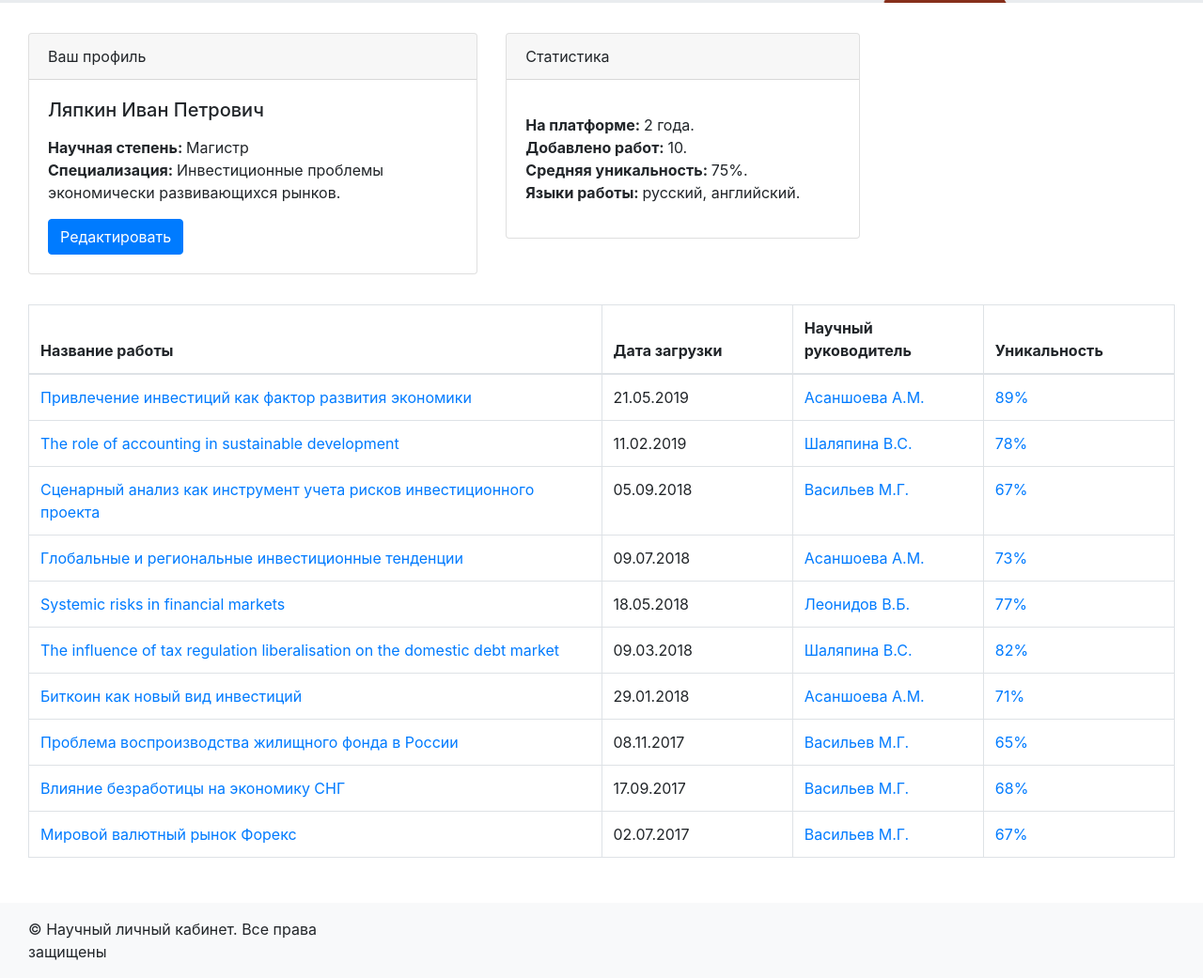
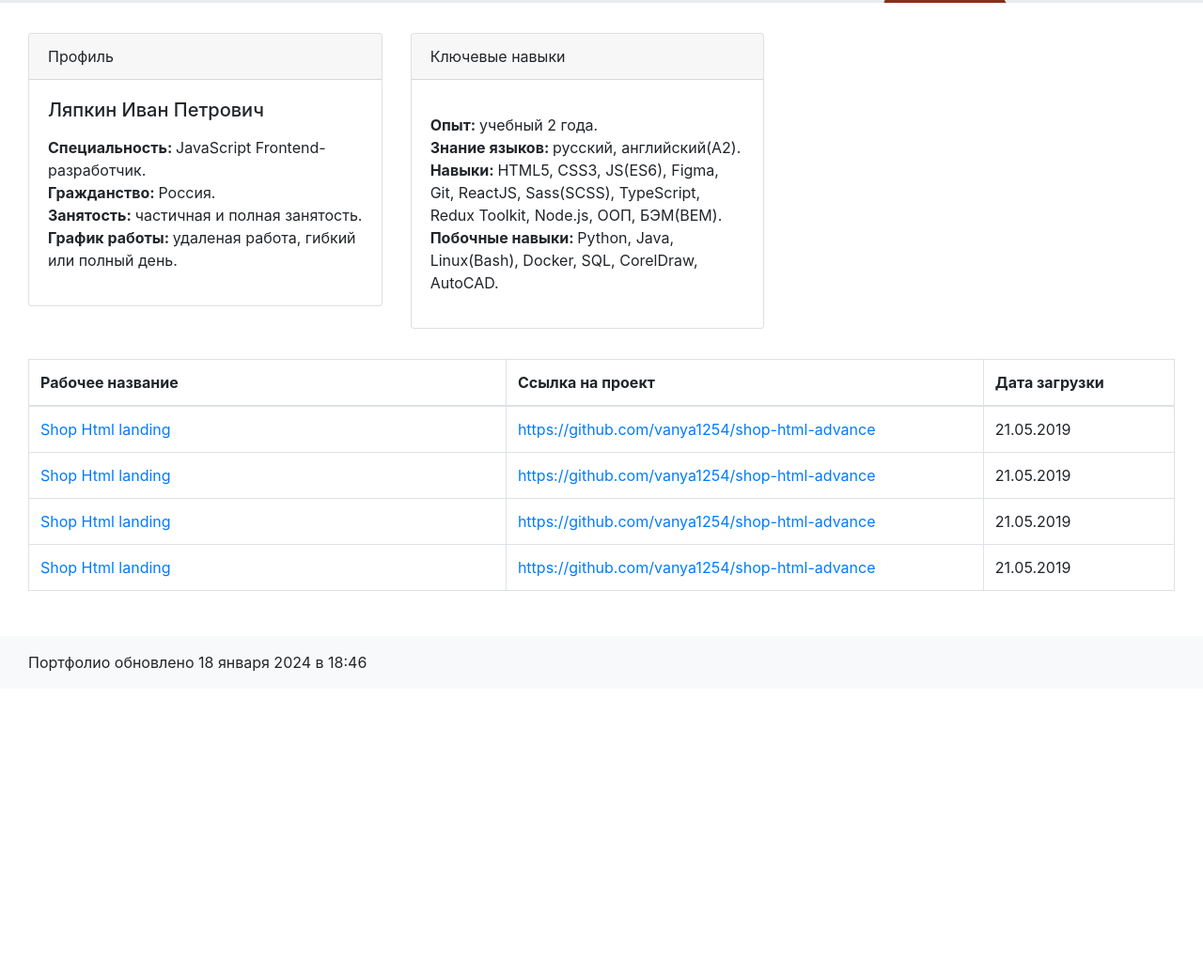
Before and after one commit to vanya1254/pet-project-bootstrap, a plain HTML site: page index.html in a window 1280 px wide. Shown: the part 391-1432 px from the top of the page at 94% size. After the commit the page ends 1124 px from the top, so only its background shows below. Drawn offline with Linux system fonts and the light colour scheme.

Commit message:
change all

```diff
--- a/css/styles.css
+++ b/css/styles.css
@@ -20,6 +20,12 @@ body {
 
 .mt-66 {
   margin-top: 66px !important;
+}
+
+@media (max-width: 424px) {
+  .jumbotron-title {
+    font-size: 3.5rem;
+  }
 }
 
 .area {
--- a/index.html
+++ b/index.html
@@ -40,7 +40,7 @@
       <div class="container-fluid">
         <div class="row ">
           <div class="col-xs-6 col-md-11 col-lg-7">
-            <h1 class="display-3">Портфолио</h1>
+            <h1 class="display-3 jumbotron-title">Портфолио</h1>
             <p class="lead">
               Это место, где собраны мои проекты. Здесь вы можете узнать о моих навыках, и проделанной мной работе,
               также найти мои контакты и связаться.
@@ -65,30 +65,32 @@
 
     <div class="container-fluid">
       <div class="row mb-2 col-xs-6 col-md-12 col-lg-12">
-        <div class="col-xs-6 col-md-7 col-lg-5">
+        <div class="col-lg-6 col-xl-4">
           <div class="card lg-5 mb-4">
-            <div class="card-header">Ваш профиль</div>
+            <div class="card-header">Профиль</div>
             <div class="card-body">
               <h5 class="card-title">Ляпкин Иван Петрович</h5>
               <p class="card-text">
-              <div class="education"><strong>Научная степень: </strong>Магистр</div>
-              <div class="specialization"><strong>Специализация: </strong>Инвестиционные проблемы экономически
-                развивающихся рынков.</div>
+              <div class="education"><strong>Специальность: </strong>JavaScript Frontend-разработчик.</div>
+              <div class=""><strong>Гражданство: </strong>Россия.</div>
+              <div class=""><strong>Занятость: </strong>частичная и полная занятость.</div>
+              <div class=""><strong>График работы: </strong>удаленая работа, гибкий или полный день.</div>
               </p>
-              <a href="#" class="btn btn-primary">Редактировать</a>
             </div>
           </div>
         </div>
 
-        <div class="col-xs-6 col-md-5 col-lg-4">
+        <div class="col-lg-6 col-xl-4">
           <div class="card lg-4 mb-4">
-            <div class="card-header">Статистика</div>
+            <div class="card-header">Ключевые навыки</div>
             <div class="card-body">
-              <p class="card-text ">
-              <div class="on-platform"><strong>На платформе: </strong>2 года.</div>
-              <div class="works"><strong>Добавлено работ: </strong>10.</div>
-              <div class="unic"><strong>Средняя уникальность: </strong>75%.</div>
-              <div class="languages"><strong>Языки работы: </strong>русский, английский.</div>
+              <p class="card-text">
+              <div class="on-platform"><strong>Опыт: </strong>учебный 2 года.</div>
+              <div class="works"><strong>Знание языков: </strong>русский, английский(A2).</div>
+              <div class="unic"><strong>Навыки: </strong>HTML5, CSS3, JS(ES6), Figma, Git, ReactJS, Sass(SCSS),
+                TypeScript, Redux Toolkit, Node.js, ООП, БЭМ(BEM).</div>
+              <div class="languages"><strong>Побочные навыки: </strong>Python, Java, Linux(Bash), Docker, SQL,
+                CorelDraw, AutoCAD.</div>
               </p>
             </div>
           </div>
@@ -101,74 +103,39 @@
           <table class="table table-bordered">
             <thead>
               <tr>
-                <th class="col col-xs-3 col-md-5 col-lg-6" scope="col">Название работы</th>
-                <th class="col col-xs-2 col-md-2 col-lg-2" scope="col">Дата загрузки</th>
-                <th class="col col-xs-2 col-md-3 col-lg-2">Научный руководитель</th>
-                <th class="col col-xs-2 col-md-2 col-lg-2">Уникальность</th>
+                <th class="col col-xs-3 col-md-5 col-lg-5">Рабочее название </th>
+                <th class="col col-xs-2 col-md-2 col-lg-5">Ссылка на проект</th>
+                <th class="col col-xs-2 col-md-3 col-lg-2">Дата загрузки</th>
               </tr>
             </thead>
             <tbody>
               <tr>
-                <td><a class="links" href="1">Привлечение инвестиций как фактор развития экономики</a></td>
+                <td><a class="links" href="https://dulcet-starburst-e54c16.netlify.app/">Shop Html landing</a></td>
+                <td><a class="links"
+                    href="https://github.com/vanya1254/shop-html-advance">https://github.com/vanya1254/shop-html-advance</a>
+                </td>
                 <td>21.05.2019</td>
-                <td><a class="links" href="2">Асаншоева А.М.</a></td>
-                <td><a class="links" href="3">89%</a></td>
               </tr>
               <tr>
-                <td><a class="links" href="1">The role of accounting in sustainable development</a></td>
-                <td>11.02.2019</td>
-                <td><a class="links" href="2">Шаляпина В.С.</a></td>
-                <td><a class="links" href="3">78%</a></td>
+                <td><a class="links" href="https://dulcet-starburst-e54c16.netlify.app/">Shop Html landing</a></td>
+                <td><a class="links"
+                    href="https://github.com/vanya1254/shop-html-advance">https://github.com/vanya1254/shop-html-advance</a>
+                </td>
+                <td>21.05.2019</td>
               </tr>
               <tr>
-                <td><a class="links" href="1">Сценарный анализ как инструмент учета рисков инвестиционного
-                    проекта</a></td>
-                <td>05.09.2018</td>
-                <td><a class="links" href="2">Васильев М.Г.</a></td>
-                <td><a class="links" href="3">67%</a></td>
+                <td><a class="links" href="https://dulcet-starburst-e54c16.netlify.app/">Shop Html landing</a></td>
+                <td><a class="links"
+                    href="https://github.com/vanya1254/shop-html-advance">https://github.com/vanya1254/shop-html-advance</a>
+                </td>
+                <td>21.05.2019</td>
               </tr>
               <tr>
-                <td><a class="links" href="1">Глобальные и региональные инвестиционные тенденции</a></td>
-                <td>09.07.2018</td>
-                <td><a class="links" href="2">Асаншоева А.М.</a></td>
-                <td><a class="links" href="3">73%</a></td>
-              </tr>
-              <tr>
-                <td><a class="links" href="1">Systemic risks in financial markets</a></td>
-                <td>18.05.2018</td>
-                <td><a class="links" href="2">Леонидов В.Б.</a></td>
-                <td><a class="links" href="3">77%</a></td>
-              </tr>
-              <tr>
-                <td><a class="links" href="1">The influence of tax regulation liberalisation on the domestic debt
-                    market</a></td>
-                <td>09.03.2018</td>
-                <td><a class="links" href="2">Шаляпина В.С.</a></td>
-                <td><a class="links" href="3">82%</a></td>
-              </tr>
-              <tr>
-                <td><a class="links" href="1">Биткоин как новый вид инвестиций</a></td>
-                <td>29.01.2018</td>
-                <td><a class="links" href="2">Асаншоева А.М.</a></td>
-                <td><a class="links" href="3">71%</a></td>
-              </tr>
-              <tr>
-                <td><a class="links" href="1">Проблема воспроизводства жилищного фонда в России</a></td>
-                <td>08.11.2017</td>
-                <td><a class="links" href="2">Васильев М.Г.</a></td>
-                <td><a class="links" href="3">65%</a></td>
-              </tr>
-              <tr>
-                <td><a class="links" href="1">Влияние безработицы на экономику СНГ</a></td>
-                <td>17.09.2017</td>
-                <td><a class="links" href="2">Васильев М.Г.</a></td>
-                <td><a class="links" href="3">68%</a></td>
-              </tr>
-              <tr>
-                <td><a class="links" href="1">Мировой валютный рынок Форекс</a></td>
-                <td>02.07.2017</td>
-                <td><a class="links" href="2">Васильев М.Г.</a></td>
-                <td><a class="links" href="3">67%</a></td>
+                <td><a class="links" href="https://dulcet-starburst-e54c16.netlify.app/">Shop Html landing</a></td>
+                <td><a class="links"
+                    href="https://github.com/vanya1254/shop-html-advance">https://github.com/vanya1254/shop-html-advance</a>
+                </td>
+                <td>21.05.2019</td>
               </tr>
             </tbody>
           </table>
@@ -178,7 +145,7 @@
   </main>
   <footer class="container-fluid pt-3 pb-3 bg-light">
     <div class="col-xs-4 col-md-7 col-lg-4">
-      <p class="mb-0">© Научный личный кабинет. Все права защищены</p>
+      <p class="mb-0">Портфолио обновлено 18 января 2024 в 18:46</p>
     </div>
   </footer>
 </body>
```
